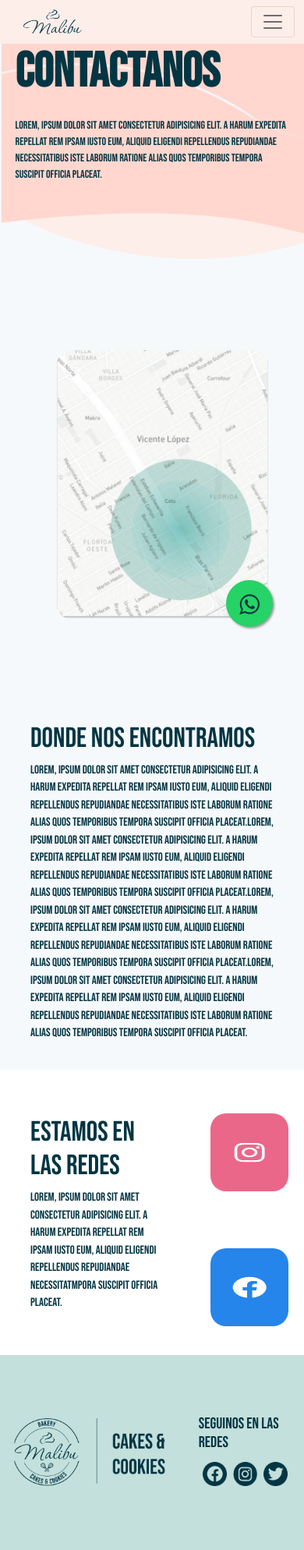
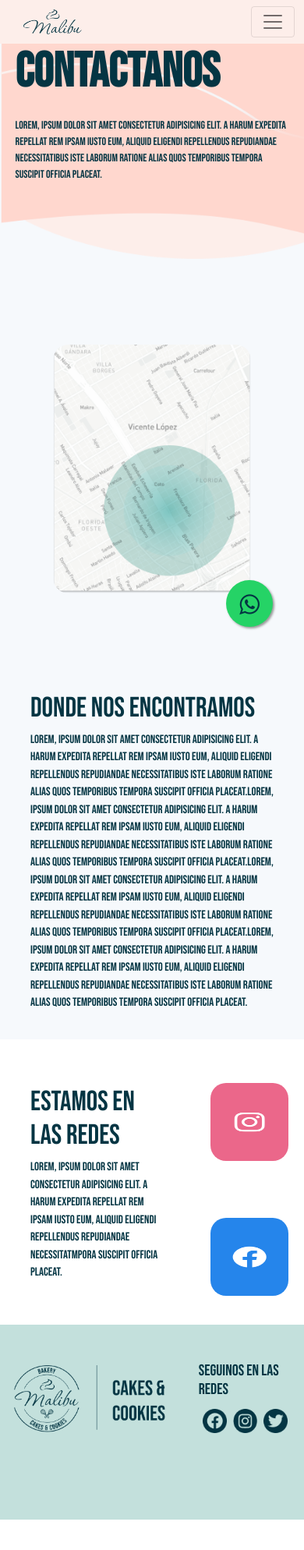
Before and after one commit to nachorosa/ProyectoPasteleria, a website: page pages/contacto.html in a window 390 px wide. Shown: the whole page at 78% size. After the commit the page ends 1949 px from the top, so only its background shows below. Drawn offline with nearby package versions, Linux system fonts and the light colour scheme.

Commit message:
cambios en footer y arreglos en imagen ubicacion

```diff
--- a/scss/modules/_footer.scss
+++ b/scss/modules/_footer.scss
@@ -7,7 +7,6 @@ $color6: #C3E0DC;
 
 .footer{
     height: 250px !important;
-
     display: flex;
     justify-content: space-around;
     align-items: center;
@@ -31,6 +30,7 @@ $color6: #C3E0DC;
 
 @media only screen and (min-width: 320px) and (max-width: 768px) {
     .footer{
+        padding-bottom: 15%;
         &__logo{
             width: 200px;
         }
--- a/scss/modules/_pagina-Contacto.scss
+++ b/scss/modules/_pagina-Contacto.scss
@@ -21,7 +21,6 @@ $color2: #043543;
         width: 65%;
         height: 65%;
         border-radius: 20px;
-        margin: 5%;
         &-redes{
             width: 35%;
             height: 35%;
```
Also changed, not shown: scss/modules/styles.css, 1 other file.
